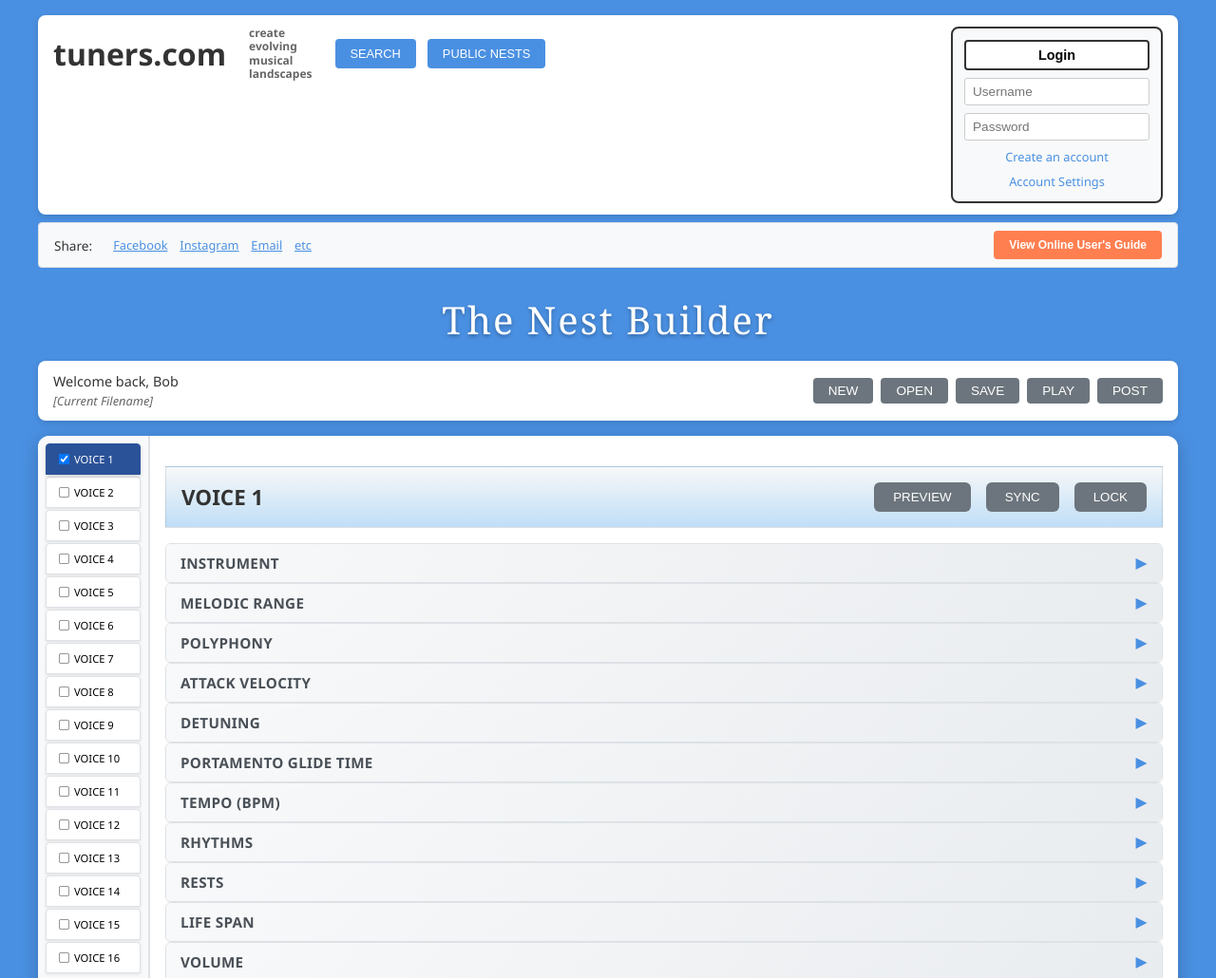
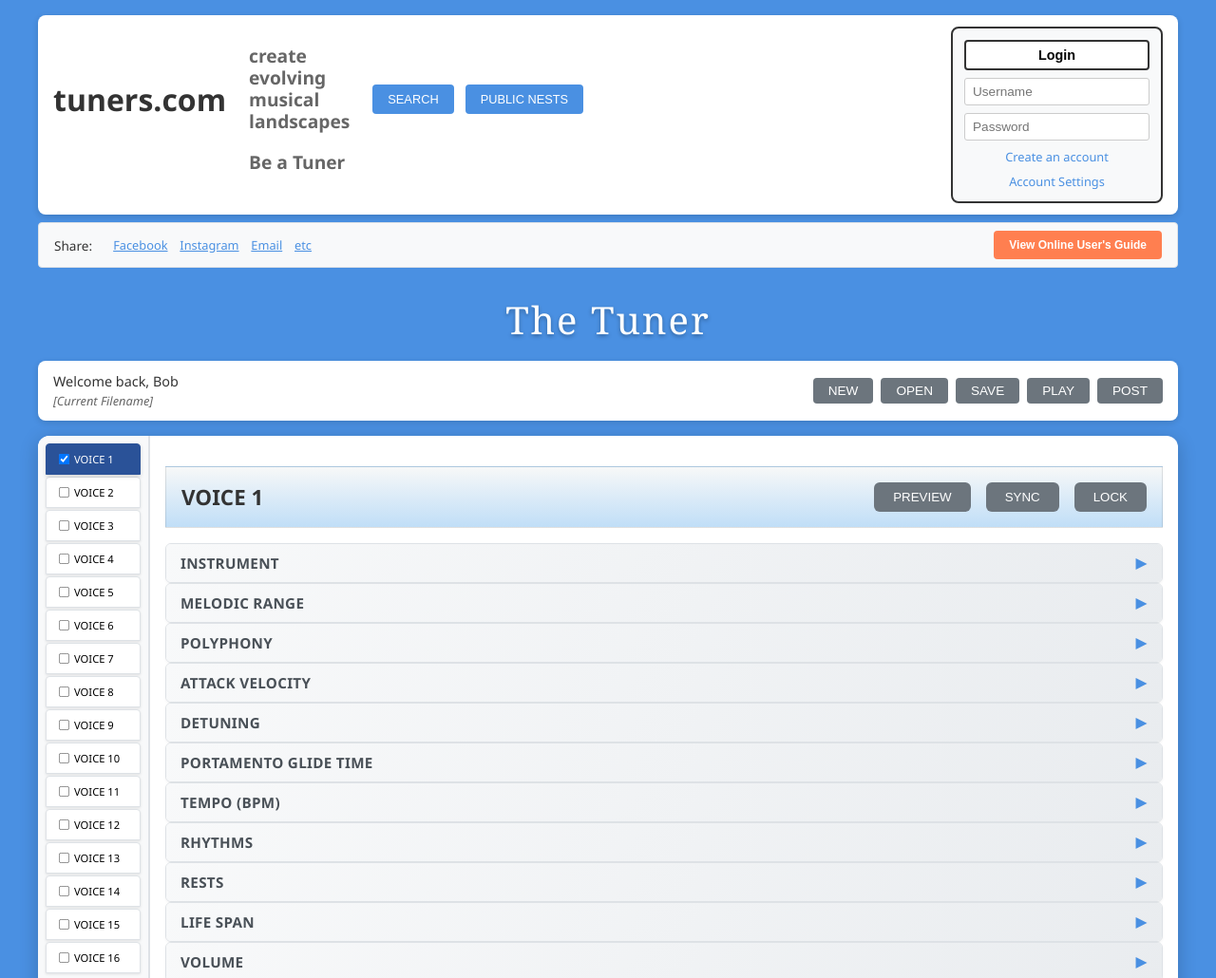
Before and after one commit to marklesparkle-75233/tuners-composer, a plain HTML site: page index.html in a window 1280 px wide. Shown: the top 1030 px of the page at 95% size. Drawn offline with nearby package versions, Linux system fonts and the light colour scheme.

Commit message:
Logo & Branding
Adjusted logo area, renamed the system The Tuner

```diff
--- a/index.html
+++ b/index.html
@@ -20,8 +20,8 @@
   <!-- Desktop Layout Elements -->
   <div id="header-left" class="desktop-only">
     <div class="logo-tagline-container">
-      <div id="site-logo">tuners.com</div>
-      <div id="tagline"><strong>create<br>evolving<br>musical<br>landscapes</strong></div>
+      <div id="site-logo">tuners.com<br></div>
+      <div id="tagline"><strong><p>create<br>evolving<br>musical<br>landscapes</p>Be a Tuner</strong></div>
     </div>
     <div class="nav-buttons-container">
       <div id="nav-buttons">
@@ -100,7 +100,7 @@
 </div>
 
 
-  <h1>The Nest Builder</h1>
+  <h1>The Tuner</h1>
 
   <!-- Top File Management Bar -->
 <div id="file-management-bar">
--- a/src/css/styles.css
+++ b/src/css/styles.css
@@ -76,7 +76,7 @@ THREE-STAGE RESPONSIVE HEADER SYSTEM
   }
 
   #tagline {
-    font-size: 0.75rem;
+    font-size: 1.2rem;
     line-height: 1.2;
     color: #666;
   }
```
